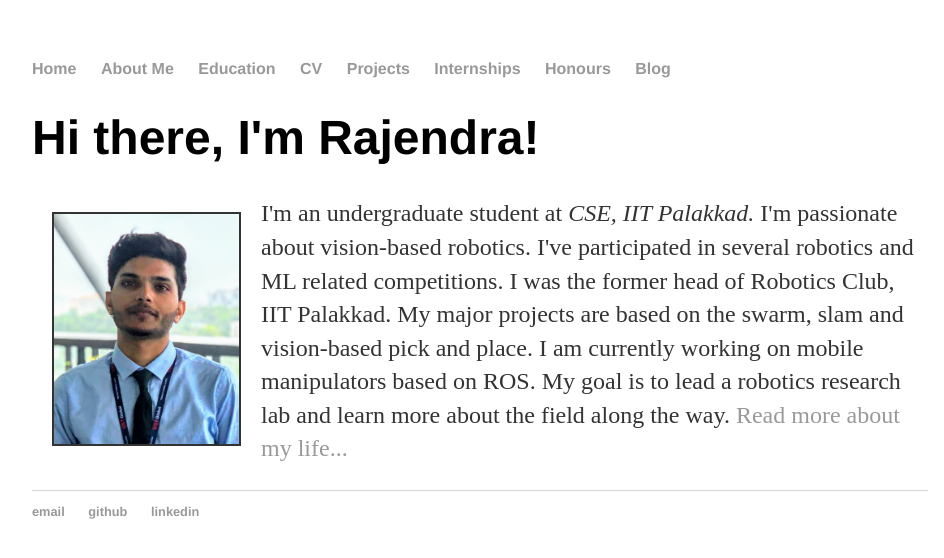
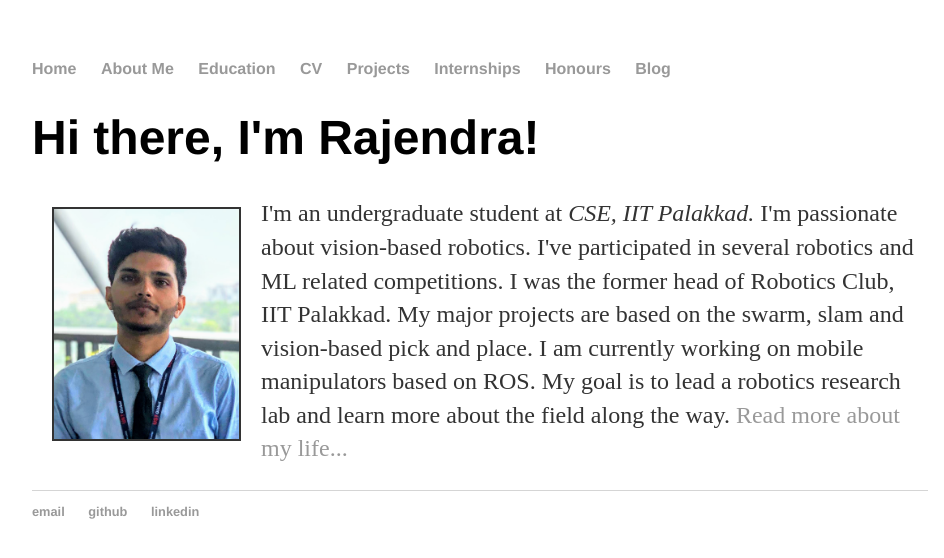
Before and after one commit to iamrajee/iamrajee.github.io, a Jekyll site: the page built from index.html, in a window 1280 px wide. Shown: the top 558 px of the page, without its empty margins (160-1104 px from the left). Built offline with Jekyll 4.4.1, drawn with Linux system fonts in a browser that asks for light colours.

Commit message:
Update index.html

```diff
--- a/index.html
+++ b/index.html
@@ -4,5 +4,5 @@
 ---
 <div class="blurb">
 	<h1>Hi there, I'm Rajendra!</h1>
-	<p><img src="images/rajendra_passport_photo.jpg" height="230" width="185" align="left" border="2" HSPACE="20" VSPACE="15" />I'm an undergraduate student at <em>CSE, IIT Palakkad.</em> I'm passionate about vision-based robotics. I've participated in several robotics and ML related competitions. I was the former head of Robotics Club, IIT Palakkad. My major projects are based on the swarm, slam and vision-based pick and place. I am currently working on mobile manipulators based on ROS. My goal is to lead a robotics research lab and learn more about the field along the way. <a href="/about">Read more about my life...</a></p>
+	<p><img src="images/rajendra_passport_photo.jpg" height="230" width="185" align="left" border="2" HSPACE="20" VSPACE="10" />I'm an undergraduate student at <em>CSE, IIT Palakkad.</em> I'm passionate about vision-based robotics. I've participated in several robotics and ML related competitions. I was the former head of Robotics Club, IIT Palakkad. My major projects are based on the swarm, slam and vision-based pick and place. I am currently working on mobile manipulators based on ROS. My goal is to lead a robotics research lab and learn more about the field along the way. <a href="/about">Read more about my life...</a></p>
 </div><!-- /.blurb -->
```
